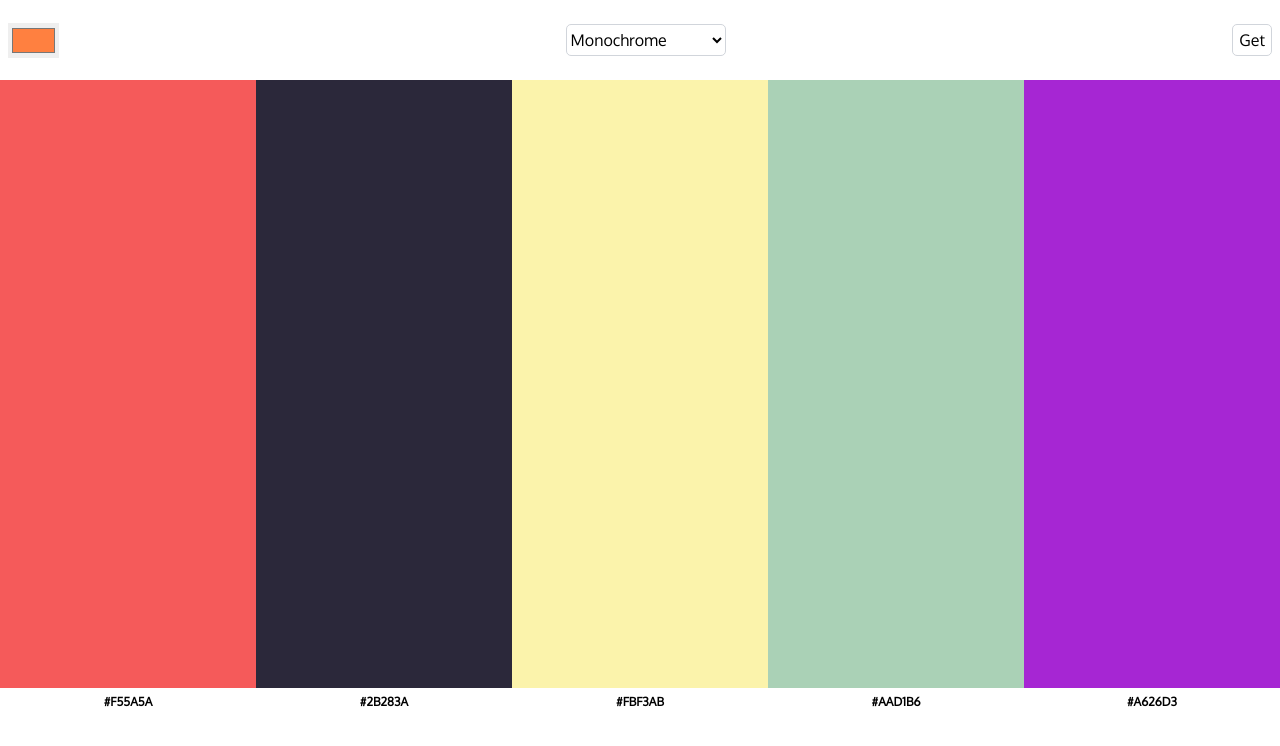
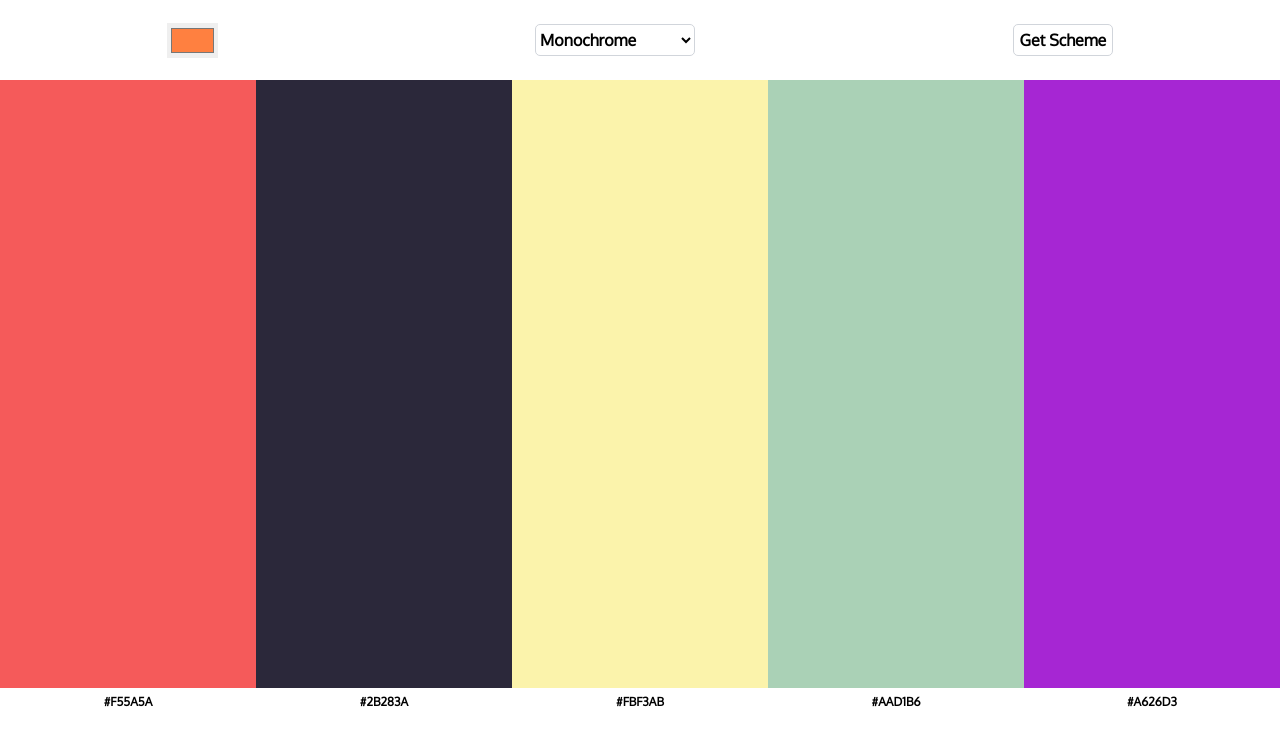
Before and after one commit to dvuCodes/Color-Scheme-Generator-Project, a plain HTML site: page index.html in a window 1280 px wide. Drawn offline with Linux system fonts and the light colour scheme.

Commit message:
css commit

```diff
--- a/css/style.css
+++ b/css/style.css
@@ -36,7 +36,7 @@ form {
   height: 10vh;
   width: 100%;
   padding: 0.625em 0.5em;
-  justify-content: space-between;
+  justify-content: space-around;
 }
 
 .submit-btn,
@@ -49,6 +49,7 @@ form {
   background-color: inherit;
   font-family: inherit;
   cursor: pointer;
+  font-weight: bold;
 }
 
 .submit-btn {
--- a/index.html
+++ b/index.html
@@ -38,7 +38,9 @@
         <option value="triad">triad</option>
         <option value="quad">quad</option>
       </select>
-      <button type="submit" class="submit-btn" id="submit-btn">Get</button>
+      <button type="submit" class="submit-btn" id="submit-btn">
+        Get Scheme
+      </button>
     </form>
 
     <section class="scheme-container" id="scheme-container">
```
